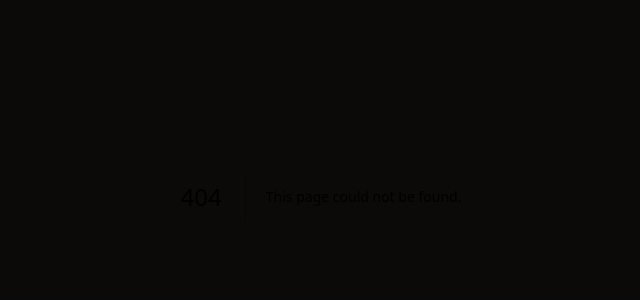
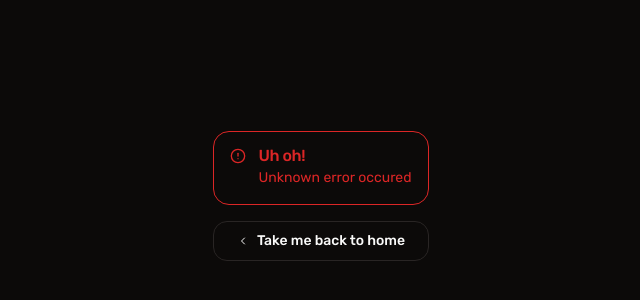
Before and after one commit to jjjjcccjjf/haikoo2, a Next.js app: page /auth/auth-code-error in a window 1280 px wide. Before the commit this address had no page. Shown: the part 204-504 px from the top of the page, without its empty margins (319-959 px from the left). Built offline with nearby package versions, Linux system fonts and the light colour scheme.

Commit message:
Add feature: auth code error handling

```diff
--- /dev/null
+++ b/app/auth/auth-code-error/page.tsx
@@ -0,0 +1,33 @@
+"use client";
+
+import { Alert, AlertTitle, AlertDescription } from "@/components/ui/alert";
+import { Button } from "@/components/ui/button";
+import { AlertCircle, ChevronLeft } from "lucide-react";
+import Link from "next/link";
+import { useSearchParams } from "next/navigation";
+import React from "react";
+
+export default function AuthCodeError() {
+  const searchParams = useSearchParams();
+  const message = searchParams.get("message");
+
+  return (
+    <div className="h-screen w-screen flex items-center justify-center">
+      <div className="max-w-sm flex gap-4 flex-col">
+        <Alert variant="destructive">
+          <AlertCircle className="h-4 w-4" />
+          <AlertTitle>Uh oh!</AlertTitle>
+          <AlertDescription>
+            {message ?? "Unknown error occured"}
+          </AlertDescription>
+        </Alert>
+        <Button variant={"outline"} asChild>
+          <Link href="/" className="flex gap-2 items-center justify-center">
+            <ChevronLeft size={12} />
+            <span>Take me back to home</span>
+          </Link>
+        </Button>
+      </div>
+    </div>
+  );
+}
--- a/app/auth/callback/route.ts
+++ b/app/auth/callback/route.ts
@@ -1,5 +1,6 @@
 import { Database } from "@/types/supabase";
 import { createRouteHandlerClient } from "@supabase/auth-helpers-nextjs";
+import { AuthError } from "@supabase/supabase-js";
 import { cookies } from "next/headers";
 import { NextResponse } from "next/server";
 
@@ -10,14 +11,24 @@ export async function GET(request: NextRequest) {
   const code = requestUrl.searchParams.get("code");
   const next = requestUrl.searchParams.get("next");
 
+  try {
     if (code) {
       const cookieStore = cookies();
       const supabase = createRouteHandlerClient<Database>({
         cookies: () => cookieStore,
       });
-    await supabase.auth.exchangeCodeForSession(code);
+      const { error } = await supabase.auth.exchangeCodeForSession(code);
+      if (error) {
+        throw error;
       }
-
-  // URL to redirect to after sign in process completes
       return NextResponse.redirect(next ?? requestUrl.origin);
     }
+  } catch (error: unknown) {
+    const authError = error as AuthError;
+    return NextResponse.redirect(
+      `http://localhost:3000/auth/auth-code-error?message=${encodeURIComponent(
+        authError.message
+      )}`
+    );
+  }
+}
```
Lines whose indentation alone changed are shown as unchanged.
